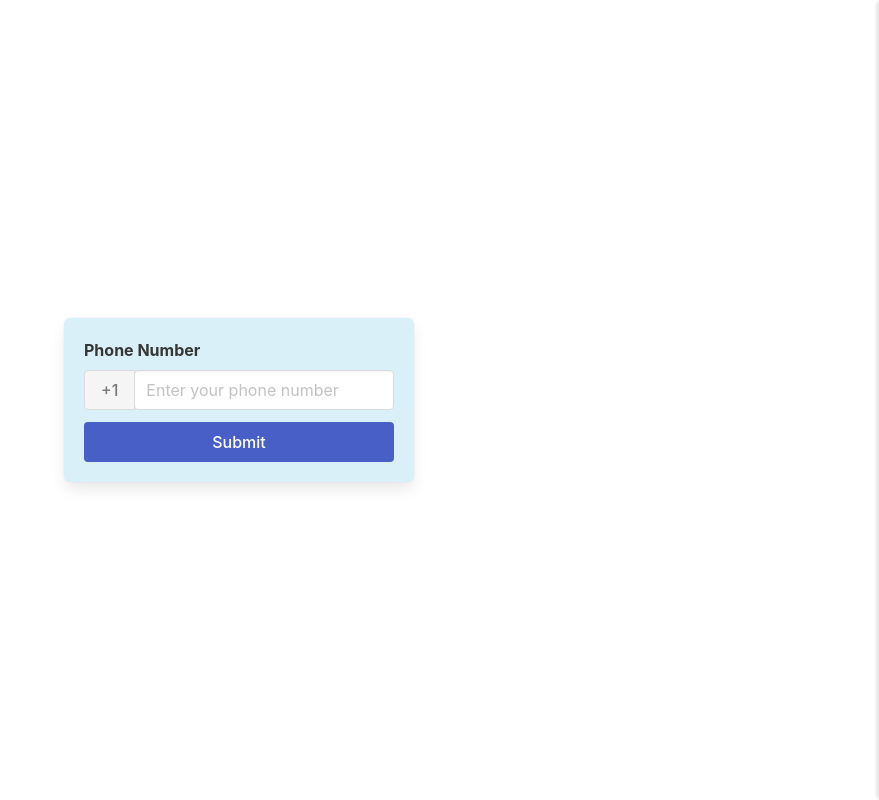
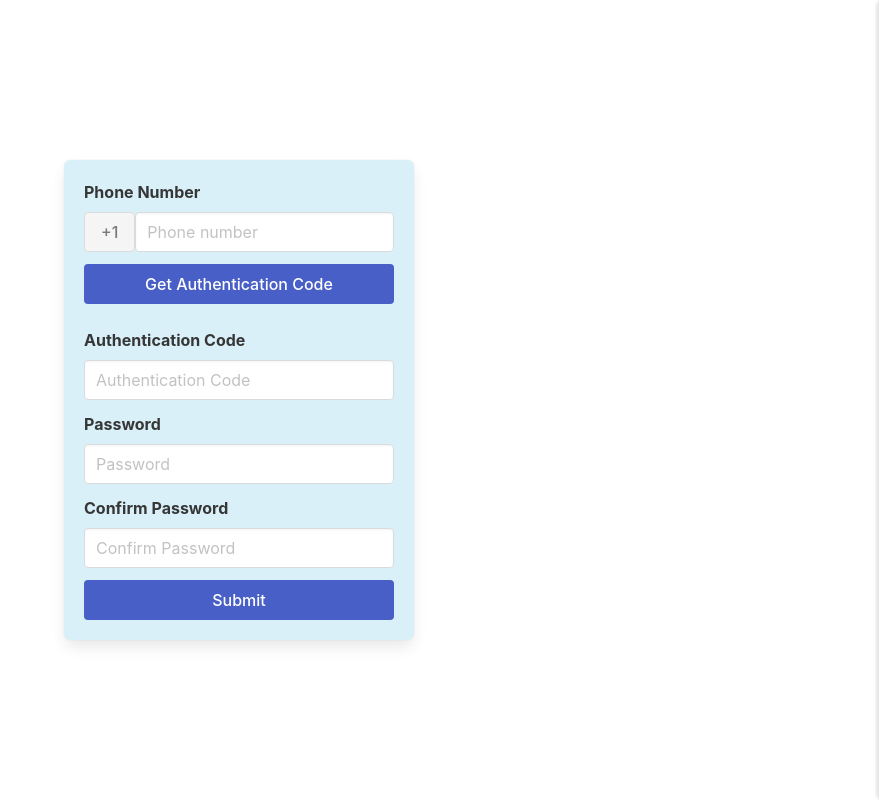
Before and after one commit to cireix/CMPT276, a React (Create React App) app in the folder public/: page /forgotpw in a window 1280 px wide. Shown: the whole page, without its empty margins (401-1280 px from the left). Built offline with nearby package versions, Linux system fonts and the light colour scheme.

Commit message:
Client - Forgot password page

```diff
--- a/package.json
+++ b/package.json
@@ -3,7 +3,6 @@
   "version": "1.0.0",
   "description": "NodeJS Backend",
   "main": "server.js",
-
   "scripts": {
     "test": "node test.js",
     "start": "node server.js",
@@ -27,8 +26,10 @@
     "is-empty": "^1.2.0",
     "jsonwebtoken": "^8.5.1",
     "mongoose": "^5.9.21",
+    "node-sass": "^4.14.1",
     "passport": "^0.4.1",
     "passport-jwt": "^4.0.0",
+    "react-scripts": "^3.4.1",
     "twilio": "^3.47.0",
     "validator": "^13.1.1"
   },
--- a/public/src/Router.js
+++ b/public/src/Router.js
@@ -4,7 +4,6 @@ import App from 'pages/App';
 import Login from 'pages/Login';
 import SignUp from 'pages/SignUp';
 import ForgotPw from 'pages/ForgotPw';
-import ResetPw from 'pages/ResetPw';
 import AllUsers from 'pages/AllUsers';
 
 const Router = () => (
@@ -14,7 +13,6 @@ const Router = () => (
             <Route path='/login' component={Login} />
             <Route path='/signup' component={SignUp} />
             <Route path='/forgotpw' component={ForgotPw} />
-            <Route path='/resetpw' component={ResetPw} />
             <Route path='/admin/allusers' component={AllUsers} />
         </Switch>
     </BrowserRouter>
--- a/public/src/pages/AllUsers.js
+++ b/public/src/pages/AllUsers.js
@@ -1,5 +1,6 @@
 import React from 'react';
 import axios from 'commons/axios';
+import { toast } from 'react-toastify';
 
 class AllUsers extends React.Component {
     headers = ['User Id', 'Name', 'Phone Number', 'Type'];
@@ -12,7 +13,7 @@ class AllUsers extends React.Component {
             console.log(response.data.users);
             this.setState({
                 users : response.data.users
-            })}).catch((err)=> console.log(err));
+            })}).catch((err)=> toast.error(err));
 
     }
 
--- a/public/src/pages/ForgotPw.js
+++ b/public/src/pages/ForgotPw.js
@@ -1,40 +1,54 @@
 import React from 'react';
 import { useForm } from 'react-hook-form';
 import axios from 'commons/axios';
+import { toast } from 'react-toastify';
 
 export default function ForgotPw(props) {
-    const { register, handleSubmit, errors } = useForm();
+    const { register, handleSubmit, errors, watch } = useForm();
 
-    const submitHandler = async (data) => {
+    const onSubmit = async (data) => {
         try {
             const { phoneNumber } = data;
             // post phone number to server side
-            const res = await axios.post('/auth/forgotpw', { phoneNumber });
-            // route to reset password page
-            props.history.push('/resetpw');
+            // api/users/forgotpw
+            const res = await axios.post('api/users/forgotpw', { phone: phoneNumber });
+            toast.success("Verification code sent");
         } catch (error) {
-            console.log(error);
+            const message = error.response.data.message;
+            toast.error(message);
         }
     };
 
+    const onSubmit2 = async (data) => {
+        try {
+            const { phoneNumber, code, password } = data;
+            // post phone number to server side
+            // api/users/forgotpw2
+            const res = await axios.post('api/users/forgotpw2', { phone: phoneNumber, code: code, password: password });
+            props.history.push('/login');
+        } catch (error) {
+            const message = error.response.data.message;
+            toast.error(message);
+        }
+    }
+
     return(
         <div className="login_wrapper">
-            <form action="" className="box login_box" onSubmit={ handleSubmit(submitHandler) }>
+            <form className="box login_box" >
+
                 <div className="field">
                     <label className="label">Phone Number</label>
                     <div class="field-body">
                         <div class="field is-expanded">
                             <div class="field has-addons">
-                                <p class="control">
                                 <p class="button is-static">+1</p>
-                                </p>
                                 <input
                                 type="text"
                                 className={`input ${errors.phoneNumber && 'is-danger'}`}
-                                placeholder="Enter your phone number"
+                                placeholder="Phone number"
                                 name="phoneNumber"
                                 ref={register({
-                                    required: true,
+
                                     pattern:{
                                         value: /^\(?([0-9]{3})\)?[-.●]?([0-9]{3})[-.●]?([0-9]{4})$/,
                                         message: "invalid phone number"
@@ -46,9 +60,66 @@ export default function ForgotPw(props) {
                 </div>
 
                 <div className="control">
-                    <button className="button is-link login_button">Submit</button>
+                    <button className="button is-link login_button" onClick={handleSubmit(onSubmit)}>Get Authentication Code</button>
+                </div>
+
+                <br />
+
+                <div className="field">
+                    <label className="label">Authentication Code</label>
+                    <div className="control">
+                        <input
+                        className={`input ${errors.code && 'is-danger'}`}
+                        type="number"
+                        placeholder="Authentication Code"
+                        name='code'
+                        ref={ register({
+                            maxLength: {
+                                value: 6,
+                                message: 'should be 6 digits'
+                            }}) }  />
+                        { errors.code && <p className="helper has-text-danger">{ errors.code.message }</p> }
+                    </div>
+                </div>
+
+                <div className="field">
+                    <label className="label">Password</label>
+                    <div className="control">
+                        <input
+                        className={`input ${errors.password && 'is-danger'}`}
+                        type="text"
+                        placeholder="Password"
+                        name='password'
+                        ref={ register({
+                            // required: true,
+                            minLength: {
+                                value: 6,
+                                message: 'cannot be less than 6 digits'
+                            }}) } />
+                        { errors.password && <p className="helper has-text-danger">{ errors.password.message }</p> }
+                    </div>
+                </div>
+
+                <div className="field">
+                    <label className="label">Confirm Password</label>
+                    <div className="control">
+                        <input
+                        className={`input ${errors.password2 && 'is-danger'}`}
+                        type="text"
+                        placeholder="Confirm Password"
+                        name='password2'
+                        ref={ register({
+                            // required: true,
+                            validate: (value) => value === watch('password')
+                            }) }  />
+                        { errors.password2 && <p className="helper has-text-danger">must match the qrevious entry</p> }
+                    </div>
+                </div>
+
+                <div className="control">
+                    <button className="button is-link login_button" onClick={handleSubmit(onSubmit2)}>Submit</button>
                 </div>
             </form>
         </div>
-    )
+    );
 }
--- a/public/src/pages/Login.js
+++ b/public/src/pages/Login.js
@@ -15,7 +15,8 @@ export default function Login(props)  {
             //global.auth.logOut();
             const { phoneNumber, password } = data;
             // post to server side for login
-            const res = await axios.post('/api/users/login', { phone:phoneNumber, password: password });
+            // api/users/login
+            const res = await axios.post('api/users/login', { phone:phoneNumber, password: password });
             // receive a jwtoken from server side if success
             const jwToken = res.data.token.replace('Bearer ','');
             console.log(decode(jwToken));
@@ -25,8 +26,8 @@ export default function Login(props)  {
             props.history.push('/');
             toast.success("Login successful!");
         } catch (error) {
-            console.log(error);
-            toast.error('Invalid phone number or password');
+            const message = error.response.data.message;
+            toast.error(message);
         }
     };
 
--- a/public/src/pages/ResetPw.js
+++ /dev/null
@@ -1,84 +0,0 @@
-import React from 'react';
-import { useForm } from 'react-hook-form';
-import axios from 'commons/axios';
-import { toast } from 'react-toastify';
-
-export default function ResetPw(props) {
-    const { register, handleSubmit, errors, watch } = useForm();
-
-    const submitHandler = async (data) => {
-        try {
-            const { veri_code, password } = data;
-            // post verfication code and new password to server side
-            const res = await axios.post('/auth/resetpw', { veri_code, password });
-            // receive a jwtoken from server side if successful
-            const jwToken = res.data;
-            // store the token locally
-            global.auth.setToken(jwToken);
-            // route to the home page
-            props.history.push('/');
-            toast.success("Reset password successfully!")
-        } catch (error) {
-            console.log(error);
-        }
-    }
-
-    return (
-        <div className="login_wrapper">
-            <form action="" className="box login_box" onSubmit={ handleSubmit(submitHandler) }>
-                <div className="field">
-                    <label className="label">Verification Code</label>
-                    <div className="control">
-                        <input
-                        type="text"
-                        className={`input ${errors.veri_code && 'is-danger'}`}
-                        placeholder="Verification Code"
-                        name="veri_code"
-                        ref={register({
-                            required: true,
-                            })} />
-                            { errors.veri_code && <p className="helper has-text-danger">verification code is required</p >}
-                    </div>
-                </div>
-
-                <div className="field">
-                    <label className="label">New Password</label>
-                    <div className="control">
-                        <input
-                        className={`input ${errors.password && 'is-danger'}`}
-                        type="text"
-                        placeholder="Password"
-                        name='password'
-                        ref={ register({
-                            required: true,
-                            minLength: {
-                                value: 6,
-                                message: 'cannot be less than 6 digits'
-                            }}) } />
-                        { errors.password && <p className="helper has-text-danger">{ errors.password.message }</p> }
-                    </div>
-                </div>
-
-                <div className="field">
-                    <label className="label">Confirm Password</label>
-                    <div className="control">
-                        <input
-                        className={`input ${errors.password2 && 'is-danger'}`}
-                        type="text"
-                        placeholder="Confirm Password"
-                        name='password2'
-                        ref={ register({
-                            required: true,
-                            validate: (value) => value === watch('password')
-                            }) }  />
-                        { errors.password2 && <p className="helper has-text-danger">must match the qrevious entry</p> }
-                    </div>
-                </div>
-
-                <div className="control">
-                    <button className="button is-link login_button">Submit</button>
-                </div>
-            </form>
-        </div>
-    )
-}
--- a/public/src/pages/SignUp.js
+++ b/public/src/pages/SignUp.js
@@ -12,7 +12,7 @@ export default function Login(props) {
             const { nickname, phoneNumber, password } = data;
             // post to server side for register
             // api/users/register'
-            axios.post('http://localhost:5000/api/users/register', { name: nickname, phone: phoneNumber, password: password, password2:password,type: 1 }).then(res=>{console.log('res=>',res); })
+            axios.post('api/users/register', { name: nickname, phone: phoneNumber, password: password, password2:password,type: 1 }).then(res=>{console.log('res=>',res); })
             .catch((err)=>console.log(err));
 
     };
@@ -22,7 +22,7 @@ export default function Login(props) {
             const { phoneNumber, code } = data;
             // post to server side for register
             // api/users/register2
-            const res = await axios.post('http://localhost:5000/api/users/register2', { phone: phoneNumber,code });
+            const res = await axios.post('api/users/register2', { phone: phoneNumber,code });
             // receive a jwtoken from server side if successful
             const jwToken = res.data.token.replace('Bearer ','');
             console.log(decode(jwToken));
@@ -32,8 +32,8 @@ export default function Login(props) {
             props.history.push('/');
             toast.success("Sign up successfully!");
         } catch (error) {
-            console.log(error);
-            toast.error("This phone number already exists");
+            const message = error.response.data.message;
+            toast.error(message);
         }
 };
 
```
Also changed, not shown: 2 other files (tests, documents, lock files or other folders).
